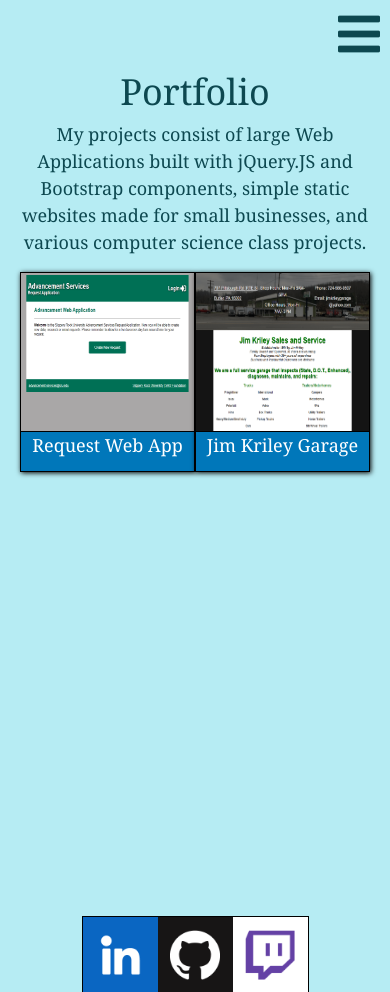
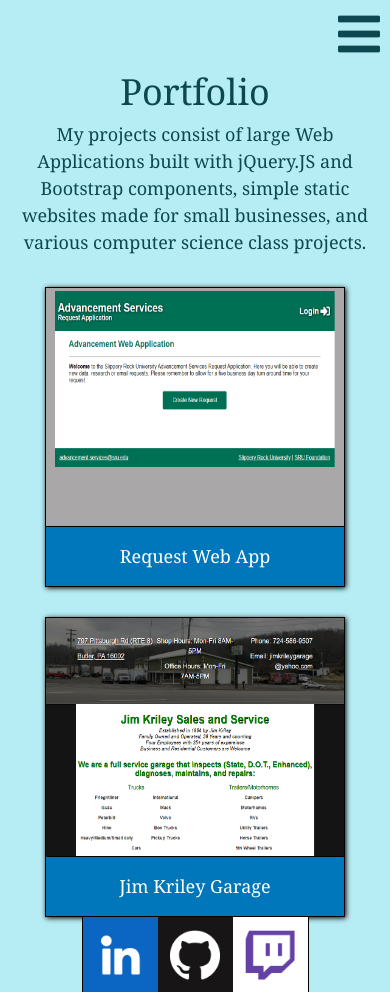
Before and after one commit to sas1041/Personal-Website, a PHP site: page /portfolio.html in a window 390 px wide. Run offline with PHP 8.4, Linux system fonts and the light colour scheme.

Commit message:
Add files via upload

```diff
--- a/css/style.css
+++ b/css/style.css
@@ -28,58 +28,6 @@
 
 .fas {
   color: #0D4850;
-}
-
-/* Top menu and related items */
-#menuIcon {
-  position: absolute;
-  top: 10px;
-  right: 10px;
-}
-
-#menu {
-  width: 100%;
-  background-color: #0077ba;
-  position: fixed;
-  height: 0;
-  overflow: hidden;
-  z-index: 1;
-  top: 0;
-  -webkit-transition: 0.5s;
-  transition: 0.5s;
-  display: -webkit-box;
-  display: -ms-flexbox;
-  display: flex;
-  -webkit-box-orient: horizontal;
-  -webkit-box-direction: normal;
-      -ms-flex-flow: row nowrap;
-          flex-flow: row nowrap;
-  -webkit-box-pack: center;
-      -ms-flex-pack: center;
-          justify-content: center;
-  -webkit-box-align: center;
-      -ms-flex-align: center;
-          align-items: center;
-}
-
-#menu a {
-  margin-left: 20px;
-  margin-right: 20px;
-  text-decoration: none;
-  font-size: 25px;
-  color: white;
-}
-
-#menu a:hover {
-  color: #f1f1f1;
-  text-decoration: underline;
-}
-
-#menu #menuX {
-  position: absolute;
-  top: 10px;
-  right: 10px;
-  color: white;
 }
 
 .unselect {
@@ -146,6 +94,71 @@
           transform: scale(1.1);
   -webkit-transition: 0.2s;
   transition: 0.2s;
+}
+
+#projects .panelText {
+  display: -webkit-box;
+  display: -ms-flexbox;
+  display: flex;
+  -webkit-box-pack: center;
+      -ms-flex-pack: center;
+          justify-content: center;
+  -webkit-box-align: center;
+      -ms-flex-align: center;
+          align-items: center;
+  height: 20%;
+}
+
+/* Top menu and related items */
+#menuIcon {
+  position: absolute;
+  top: 10px;
+  right: 10px;
+}
+
+#menu {
+  width: 100%;
+  background-color: #0077ba;
+  position: fixed;
+  height: 0;
+  overflow: hidden;
+  z-index: 1;
+  top: 0;
+  -webkit-transition: 0.5s;
+  transition: 0.5s;
+  display: -webkit-box;
+  display: -ms-flexbox;
+  display: flex;
+  -webkit-box-orient: horizontal;
+  -webkit-box-direction: normal;
+      -ms-flex-flow: row nowrap;
+          flex-flow: row nowrap;
+  -webkit-box-pack: center;
+      -ms-flex-pack: center;
+          justify-content: center;
+  -webkit-box-align: center;
+      -ms-flex-align: center;
+          align-items: center;
+}
+
+#menu a {
+  margin-left: 20px;
+  margin-right: 20px;
+  text-decoration: none;
+  font-size: 25px;
+  color: white;
+}
+
+#menu a:hover {
+  color: #f1f1f1;
+  text-decoration: underline;
+}
+
+#menu #menuX {
+  position: absolute;
+  top: 10px;
+  right: 10px;
+  color: white;
 }
 
 /* Expanded project information */
@@ -369,6 +382,23 @@
   cursor: pointer;
 }
 
+@media screen and (max-width: 750px) {
+  #projects {
+    -webkit-box-orient: horizontal;
+    -webkit-box-direction: normal;
+        -ms-flex-flow: row wrap;
+            flex-flow: row wrap;
+    -webkit-box-pack: center;
+        -ms-flex-pack: center;
+            justify-content: center;
+  }
+  #projects .panel {
+    width: 300px;
+    height: 300px;
+    margin: 15px;
+  }
+}
+
 @media screen and (max-width: 1000px) {
   .expandedPanel {
     width: 95%;
--- a/css/style.sass
+++ b/css/style.sass
@@ -91,6 +58,43 @@
     .panel:hover
         transform: scale(1.1)
         transition: 0.2s
+    .panelText
+            display: flex
+            justify-content: center
+            align-items: center
+            height: 20%
+/* Top menu and related items */
+#menuIcon
+    position: absolute
+    top: 10px
+    right: 10px
+#menu
+    width: 100%
+    background-color: $secondary-color
+    position: fixed
+    height: 0
+    overflow: hidden
+    z-index: 1
+    top: 0
+    transition: 0.5s
+    display: flex
+    flex-flow: row nowrap
+    justify-content: center
+    align-items: center
+    a
+        margin-left: 20px
+        margin-right: 20px
+        text-decoration: none
+        font-size: 25px
+        color: white
+    a:hover
+        color: #f1f1f1
+        text-decoration: underline
+    #menuX
+        position: absolute
+        top: 10px
+        right: 10px
+        color: white
 
 /* Expanded project information */
 .expandedPanel
@@ -227,6 +231,15 @@
 .cursor
     cursor: pointer
 
+@media screen and (max-width: 750px)
+    #projects
+        flex-flow: row wrap
+        justify-content: center
+        .panel
+            width: 300px
+            height: 300px
+            margin: 15px
+
 @media screen and (max-width: 1000px)
     .expandedPanel
         width: 95%
```
Also changed, not shown: other parts of css/style.sass (+0 -33 lines), 1 other file.
